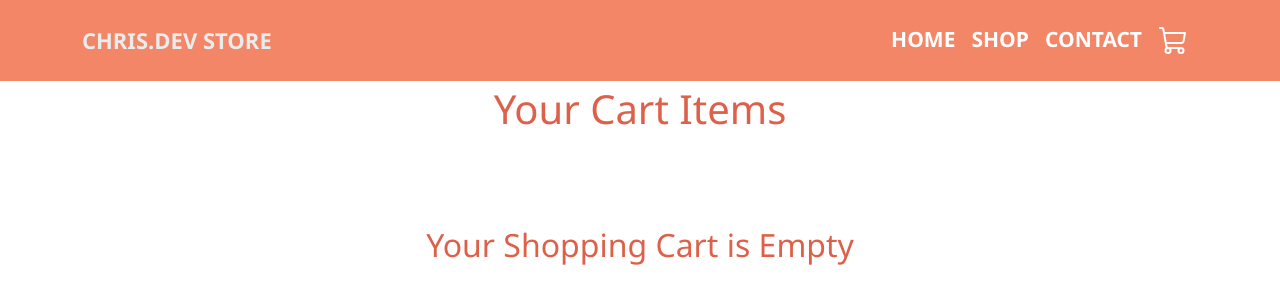
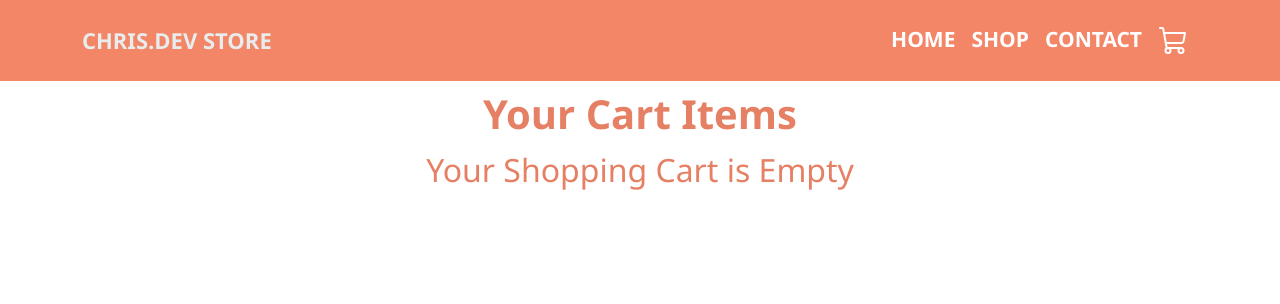
Before and after one commit to chris321-dev/ChrisDev-Store, a React (Create React App) app: page /cart in a window 1280 px wide. Shown: the top 304 px of the page. Built offline with nearby package versions, Linux system fonts and the light colour scheme.

Commit message:
Update cart.css

```diff
--- a/src/pages/cart/cart.css
+++ b/src/pages/cart/cart.css
@@ -1,10 +1,16 @@
 .cart {
-  margin-top: 85px;
+  margin-top: 5px;
   display: flex;
   flex-direction: column;
   justify-content: center;
   align-items: center;
-  color: #DD614A;
+  color: #e68064;
+}
+
+.cart h1 {
+  margin-top: 85px;
+  font-weight: bolder;
+  color: #e68064 !important;
 }
 
 .cartItem {
@@ -44,13 +50,9 @@
   cursor: pointer;
 }
 
+
 .checkout button:hover {
   background: #f05236;
-}
-
-.checkout button h3 {
-  display: table-cell !important;
-vertical-align: middle !important;
 }
 
 
@@ -86,9 +88,6 @@ vertical-align: middle !important;
     display: flex;
     flex-direction: row;
   }
-  .checkout button h3{
-    text-align: center !important;
-  }
   .emptycart{
     font-size: 28px;
   }
```
